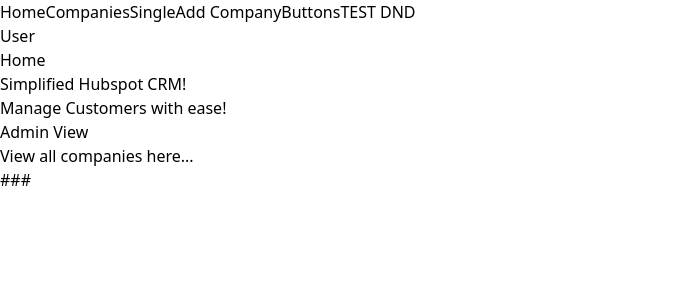
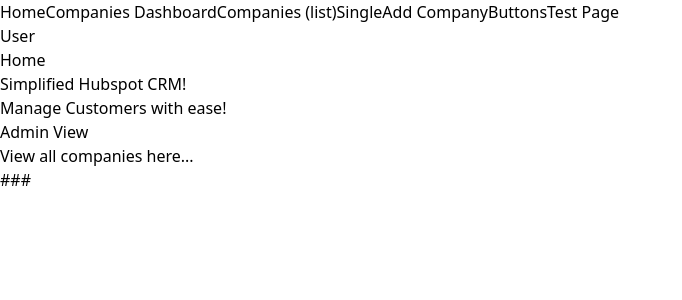
Before and after one commit to martinsalinas0/simple-hubspot-frontend, a React (Vite) app: page / in a window 1280 px wide. Shown: the top 300 px of the page, without its empty margins (0-682 px from the left). Built offline with nearby package versions, Linux system fonts and the light colour scheme.

Commit message:
feat: update Navbar links for Companies Dashboard and improve link text

```diff
--- a/src/components/NavBar.tsx
+++ b/src/components/NavBar.tsx
@@ -14,10 +14,16 @@
             Home
           </Link>
           <Link
+            to={"/dnd"}
+            className="text-gray-600 hover:text-gray-900 px-3 py-2 rounded-md text-sm font-medium transition-colors"
+          >
+            Companies Dashboard
+          </Link>
+          <Link
             to="/companies"
             className="text-gray-600 hover:text-gray-900 px-3 py-2 rounded-md text-sm font-medium transition-colors"
           >
-            Companies
+            Companies (list)
           </Link>
           <Link
             to="/single"
@@ -37,8 +43,12 @@
           >
             Buttons
           </Link>
-          <Link to={"/testcomps"}>TEST </Link>
-          <Link to={"/dnd"}>DND</Link>
+          <Link
+            to={"/testcomps"}
+            className="text-gray-600 hover:text-gray-900 px-3 py-2 rounded-md text-sm font-medium transition-colors"
+          >
+            Test Page{" "}
+          </Link>
         </div>
 
         {/* Right side user info */}
```
